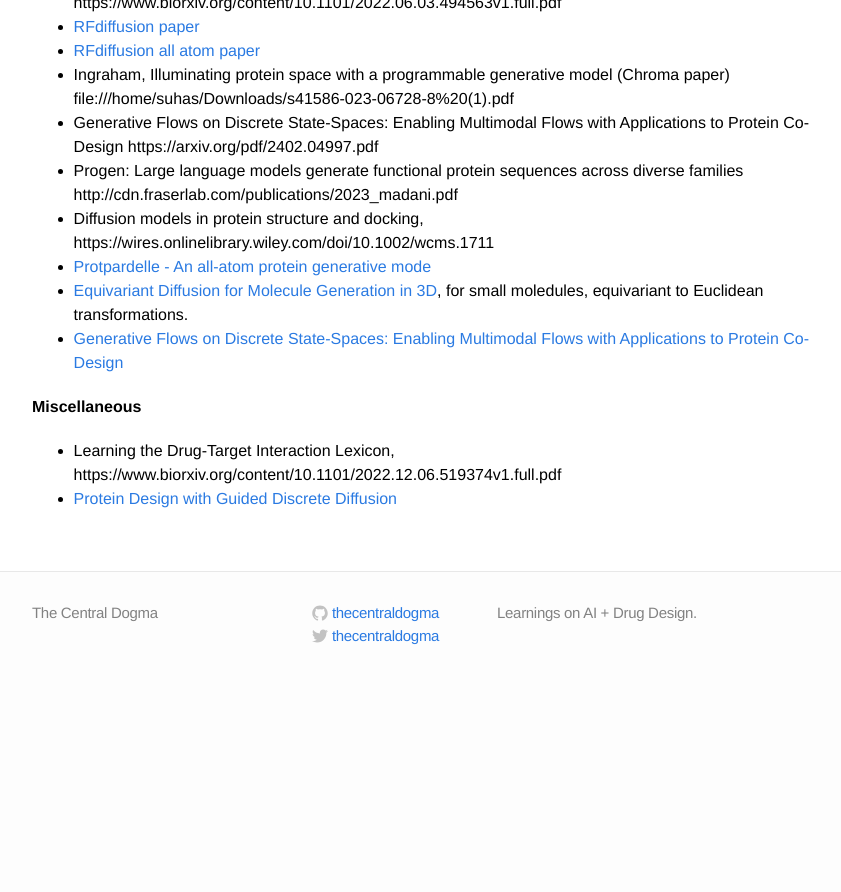
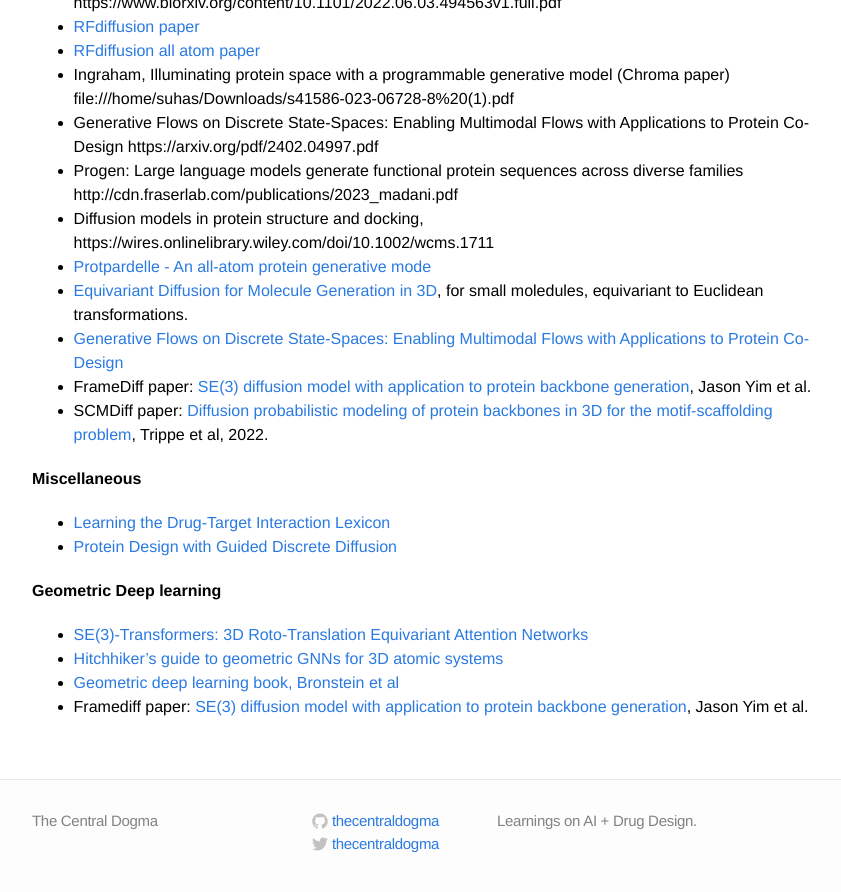
Before and after one commit to thecentraldogma/thecentraldogma.github.io, a Jekyll site: the page built from pages/papers.md, in a window 1280 px wide and 900 px high, scrolled down 1225 px. Shown: the top 892 px of the window, without its empty margins (208-1049 px from the left). Built offline with Jekyll 4.4.1, drawn with Linux system fonts in a browser that asks for light colours; before the commit the page ends 1917 px from its top, so only the background shows below that.

```diff
--- a/pages/papers.md
+++ b/pages/papers.md
@@ -87,10 +87,26 @@ A growing list of useful paper in the field.
 
 - [Generative Flows on Discrete State-Spaces: Enabling Multimodal Flows with Applications to Protein Co-Design](https://arxiv.org/abs/2402.04997)
 
+- FrameDiff paper: [SE(3) diffusion model with application to protein backbone generation](https://arxiv.org/pdf/2302.02277), Jason Yim et al.
+
+- SCMDiff paper: [Diffusion probabilistic modeling of protein backbones in 3D for the motif-scaffolding problem](https://arxiv.org/abs/2206.04119), Trippe et al, 2022.
+
+
+
 
 
 
 **Miscellaneous**
-- Learning the Drug-Target Interaction Lexicon, https://www.biorxiv.org/content/10.1101/2022.12.06.519374v1.full.pdf
+- [Learning the Drug-Target Interaction Lexicon](https://www.biorxiv.org/content/10.1101/2022.12.06.519374v1.full.pdf)
 
 - [Protein Design with Guided Discrete Diffusion](https://arxiv.org/pdf/2305.20009.pdf)
+
+
+**Geometric Deep learning**
+- [SE(3)-Transformers: 3D Roto-Translation Equivariant Attention Networks](https://arxiv.org/pdf/2006.10503)
+
+- [Hitchhiker’s guide to geometric GNNs for 3D atomic systems](https://arxiv.org/pdf/2312.07511.pdf)
+
+- [Geometric deep learning book, Bronstein et al](https://arxiv.org/pdf/2104.13478.pdf)
+
+- Framediff paper: [SE(3) diffusion model with application to protein backbone generation](https://arxiv.org/pdf/2302.02277), Jason Yim et al.
```
Also changed, not shown: drafts/paper-review-proteinMPNN.md (added, +1 -0 lines), drafts/paper-review-rfdiffusion.md (added, +28 -0 lines), drafts/paper-review-rosettafold.md (added, +1 -0 lines), drafts/transition.md (added, +38 -0 lines), pages/glossary.md (+4 -0 lines).
